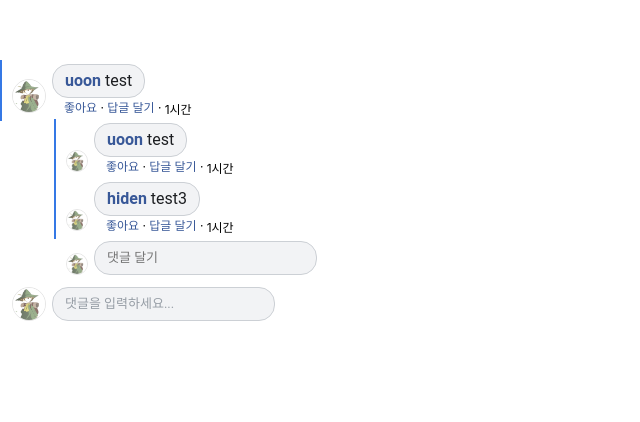
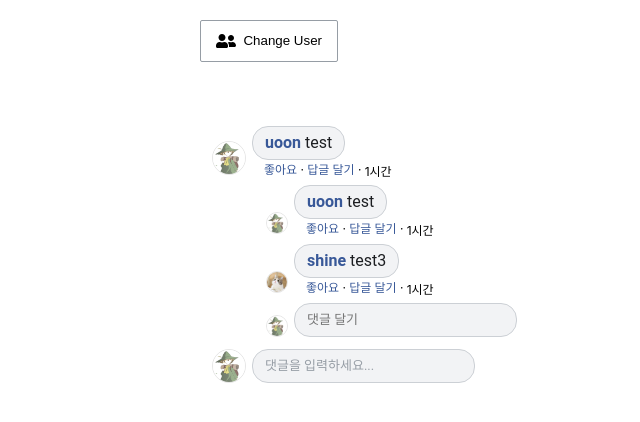
Before and after one commit to uoon-dev/clone-facebook-reply, a React (Create React App) app: page / in a window 1280 px wide. Shown: the top 422 px of the page, without its empty margins (0-640 px from the left). Built offline with nearby package versions, Linux system fonts and the light colour scheme.

Commit message:
manage active user info

```diff
--- a/src/App.js
+++ b/src/App.js
@@ -1,10 +1,28 @@
-import React from 'react';
+/** @jsx jsx */
+import { jsx } from '@emotion/core';
+import { useDispatch, useSelector } from 'react-redux';
+import { FaUserFriends } from 'react-icons/fa'
+import * as styles from './appStyle';
+
 import Layout from 'hocs/Layout/Layout';
 import CommentsWrapper from 'containers/Feed/Comments/CommentsWrapper';
 
-function App() {
+
+const App = () => {
+  const dispatch = useDispatch();
+  const activeUser = useSelector(state => state.user.activeUser);
+  const testUser1 = useSelector(state => state.user.testUser1);
+  const testUser2 = useSelector(state => state.user.testUser2);
+
+  const changeUserInfo = () => dispatch({type: 'CHANGE_USER_INFO', payload: {
+    activeUser: activeUser === testUser1 ? testUser2 : testUser1
+  }});
+
   return (
-    <Layout>
+    <Layout css={styles.layout}>
+      <button css={styles.changeUserButton} onClick={changeUserInfo}>
+        <FaUserFriends size="1.5em"/><span>Change User</span>
+      </button>
       <CommentsWrapper/>
     </Layout>
   );
--- /dev/null
+++ b/src/appStyle.js
@@ -0,0 +1,18 @@
+import { css } from '@emotion/core';
+import { gray_5 } from 'styles/colors';
+import { resetButton } from 'styles/customProperties';
+
+export const layout = css`
+  margin: 20px 200px;
+`;
+
+export const changeUserButton = css`
+  ${resetButton}
+  display: flex;
+  justify-content: space-between;
+  align-items: center;
+  padding: 10px 15px;
+  width: 138px;
+  border: 1px solid ${gray_5};
+  border-radius: 2px;
+`
--- a/src/components/Feed/Comment/Comment.js
+++ b/src/components/Feed/Comment/Comment.js
@@ -2,7 +2,7 @@
 /** @jsx jsx */
 import { jsx } from '@emotion/core';
 import { useState } from 'react';
-import { useDispatch } from 'react-redux';
+import { useDispatch, useSelector } from 'react-redux';
 import { v4 as uuidv4 } from 'uuid';
 
 import Profile from './Profile/Profile';
@@ -12,12 +12,13 @@ import * as styles from './commentStyle';
 
 const Comment = props => {
   const [commentContent, onChangeCommentContent] = useState('');
+  const activeUser = useSelector(state => state.user.activeUser);
   const dispatch = useDispatch();
   const createCommentDispatch = () => {
     return dispatch({type: 'CREATE_COMMENT_CONTENT', payload: {
       id: uuidv4(),
       parentId: props.parentId,
-      user: props.user,
+      user: activeUser,
       commentContent,
       likeCount: 0,
       children: [],
--- a/src/components/Feed/Comment/commentStyle.js
+++ b/src/components/Feed/Comment/commentStyle.js
@@ -7,17 +7,17 @@ export const commentItem = css`
   padding: 4px 12px;
   position: relative;
 
-  &.CreatedComment {
-    &::before {
-      background-color: ${blue_10};
-      position: absolute;
-      bottom: 0;
-      left: 0;
-      top: 0;
-      content: '';
-      width: 2px;
-    }
-  }
+  // &.CreatedComment {
+  //   &::before {
+  //     background-color: ${blue_10};
+  //     position: absolute;
+  //     bottom: 0;
+  //     left: 0;
+  //     top: 0;
+  //     content: '';
+  //     width: 2px;
+  //   }
+  // }
 
   &:hover {
     .CommentSettingButton {
--- a/src/containers/Feed/Comments/Comments.js
+++ b/src/containers/Feed/Comments/Comments.js
@@ -1,19 +1,21 @@
 /** @jsx jsx */
 import { jsx } from '@emotion/core';
 import { useState } from 'react';
+import { useSelector } from 'react-redux';
 import * as styles from './commentsStyle';
-import { v4 as uuidv4 } from 'uuid'
+import { v4 as uuidv4 } from 'uuid';
 
 import Comment from 'components/Feed/Comment/Comment';
 
 const Comments = props => {
-  const { id, user, parentId, children } = props;
+  const { id, parentId, children } = props;
   const [targetCommentInfo, setTargetCommentInfo] = useState({});
+  const activeUser = useSelector(state => state.user.activeUser);
   const isRootComment = (children || []).length === 0 && !parentId;
   const firstNewPendingComment = isRootComment ? (
     <Comment
       parentId={id}
-      user={user}
+      user={activeUser}
       targetCommentInfo={targetCommentInfo}
       isNewPendingComment={true}
       key={uuidv4()}
@@ -42,7 +44,7 @@ const Comments = props => {
         { index === children.length - 1 ?
           <Comment
             parentId={commentStatus.parentId}
-            user={commentStatus.user}
+            user={activeUser}
             targetCommentInfo={targetCommentInfo}
             isNewPendingComment={true}
             key={uuidv4()}
--- a/src/hocs/Layout/Layout.js
+++ b/src/hocs/Layout/Layout.js
@@ -3,11 +3,9 @@ import React, { Component } from 'react';
 class Layout extends Component {
   render() {
     return (
-      <>
-        <main>
-          {this.props.children}
-        </main>
-      </>
+      <main className={this.props.className}>
+        {this.props.children}
+      </main>
     )
   }
 }
--- a/src/stores/comment.js
+++ b/src/stores/comment.js
@@ -1,5 +1,6 @@
 import { createAction, handleActions } from 'redux-actions';
-import mumrik from "images/mumrik.png";
+import mumrikImage from "images/mumrik.png";
+import catImage from "images/cat.png";
 import mapValuesDeep from 'deepdash-es/mapValuesDeep';
 
 const CREATE_COMMENT_CONTENT = 'CREATE_COMMENT_CONTENT';
@@ -16,7 +17,7 @@ const initialState = {
       user: {
         id: 0,
         name: 'uoon',
-        profileImageUrl: mumrik,
+        profileImageUrl: mumrikImage,
       },
       commentContent: 'test',
       likeCount: '',
@@ -29,7 +30,7 @@ const initialState = {
           user: {
             id: 0,
             name: 'uoon',
-            profileImageUrl: mumrik,
+            profileImageUrl: mumrikImage,
           },
           commentContent: 'test',
           likeCount: '',
@@ -39,8 +40,8 @@ const initialState = {
           parentId: 1234,
           user: {
             id: 3,
-            name: 'hiden',
-            profileImageUrl: mumrik,
+            name: 'shine',
+            profileImageUrl: catImage,
           },
           commentContent: 'test3',
           likeCount: '',
--- a/src/stores/index.js
+++ b/src/stores/index.js
@@ -1,8 +1,10 @@
 import { combineReducers } from 'redux';
 import comment from './comment';
+import user from './user';
 
 const rootReducer = combineReducers({
-  comment
+  comment,
+  user
 });
 
 export default rootReducer;
--- /dev/null
+++ b/src/stores/user.js
@@ -0,0 +1,39 @@
+import { createAction, handleActions } from 'redux-actions';
+import mumrikImage from "images/mumrik.png";
+import catImage from "images/cat.png";
+import { v4 as uuidv4 } from 'uuid'
+
+const CHANGE_USER_INFO = 'CHANGE_USER_INFO';
+
+export const changeUserInfo = createAction(CHANGE_USER_INFO, data => data);
+
+const testUser1 =  {
+  id: uuidv4(),
+  name: 'uoon',
+  profileImageUrl: mumrikImage,
+}
+
+const testUser2 = {
+  id: uuidv4(),
+  name: 'shine',
+  profileImageUrl: catImage,
+}
+
+const initialState = {
+  testUser1,
+  testUser2,
+  activeUser: testUser1,
+};
+
+export default handleActions (
+  {
+    [CHANGE_USER_INFO]: (state, action) => {
+      return ({
+        ...state,
+        activeUser: action.payload.activeUser
+      }
+      )
+    }
+  },
+  initialState
+)
```
Also changed, not shown: src/App.css (deleted, +0 -38 lines), src/images/cat.png (added).
